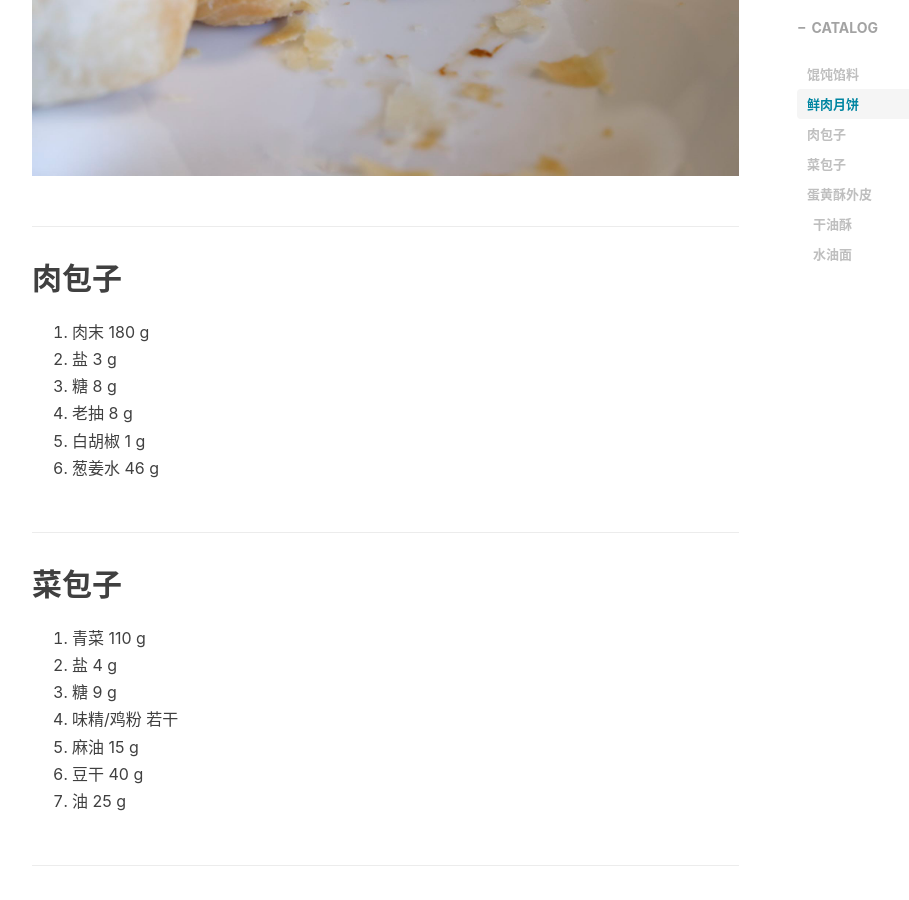
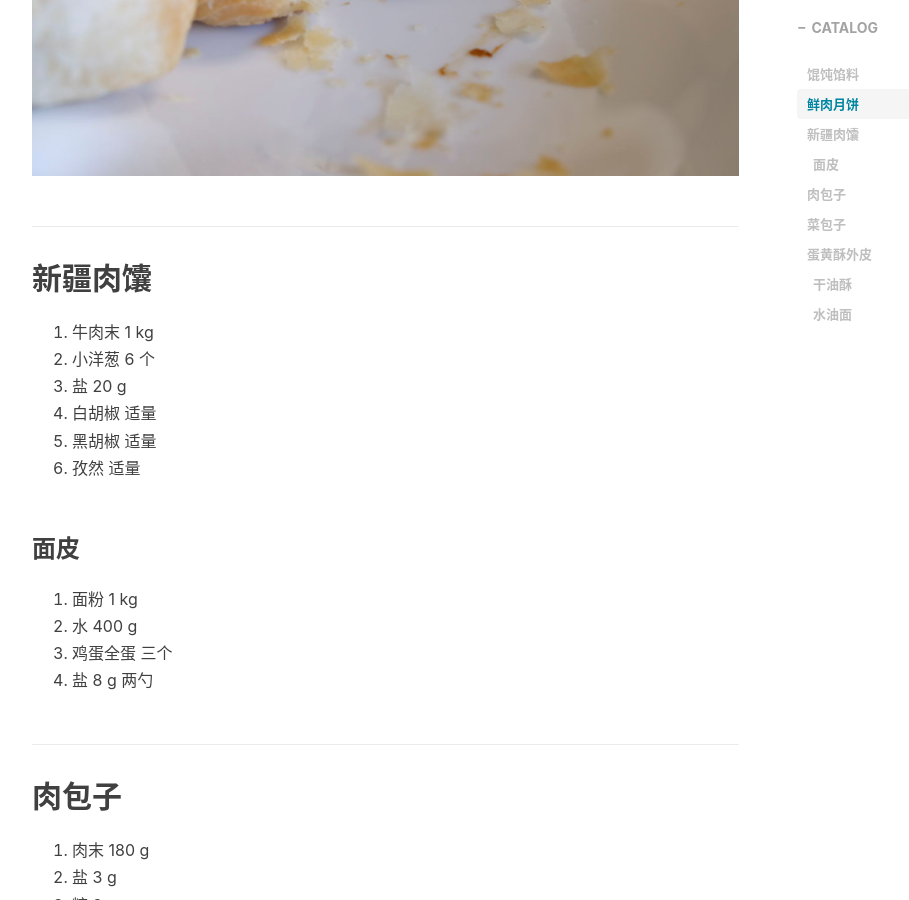
Before and after one commit to dutchflu/dutchflu.github.io, a Jekyll site: the page built from _posts/2023-02-07-常用馅料.md, in a window 1280 px wide and 900 px high, scrolled down 1884 px. Shown: the whole window, without its empty margins (233-1142 px from the left). Built offline with Jekyll 4.4.1, drawn with Linux system fonts in a browser that asks for light colours; nearby versions of some CDN libraries; comment, search, counter and statistics services are not loaded.

Commit message:
更新新疆肉馕馅料

```diff
--- a/_posts/2023-02-07-常用馅料.md
+++ b/_posts/2023-02-07-常用馅料.md
@@ -37,6 +37,21 @@
 
 ![鲜肉月饼](/img/in-post/食单/常用馅料/鲜肉月饼.jpeg)
 
+## 新疆肉馕
+1. 牛肉末 1 kg
+1. 小洋葱 6 个
+1. 盐 20 g
+1. 白胡椒 适量
+1. 黑胡椒 适量
+1. 孜然 适量
+
+### 面皮
+
+1. 面粉 1 kg
+1. 水 400 g
+1. 鸡蛋全蛋 三个
+1. 盐 8 g 两勺
+
 ## 肉包子
 
 1. 肉末 180 g
```
